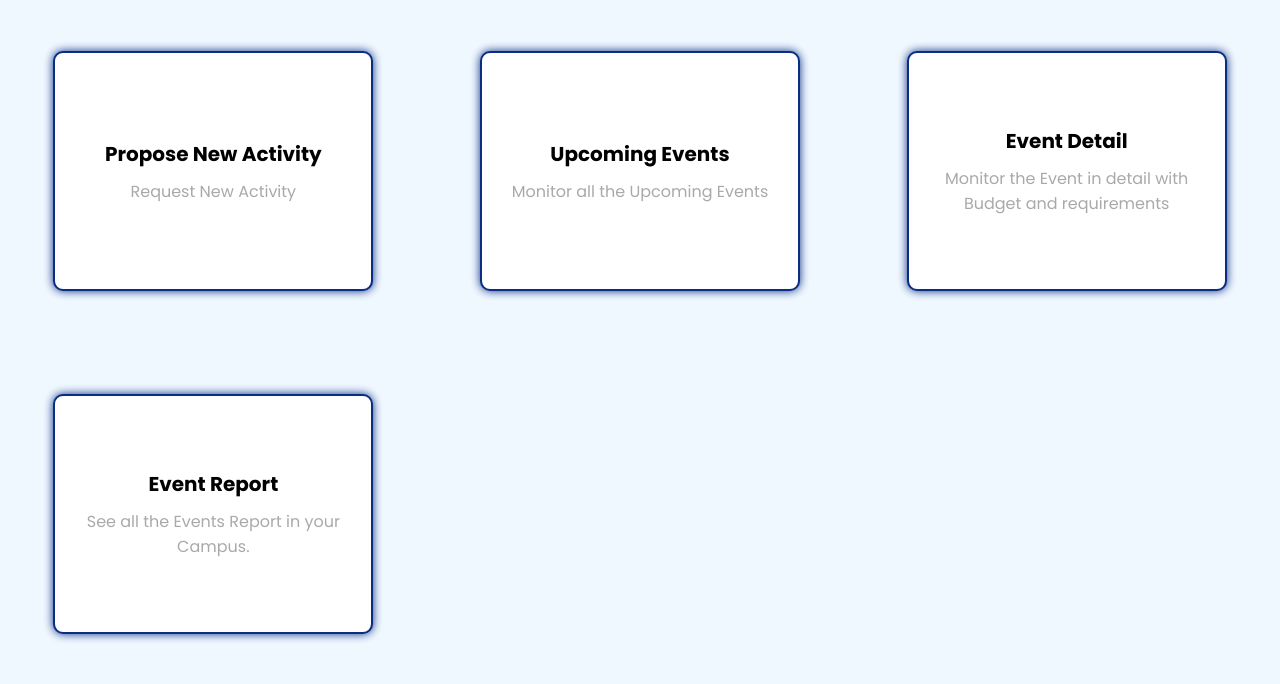
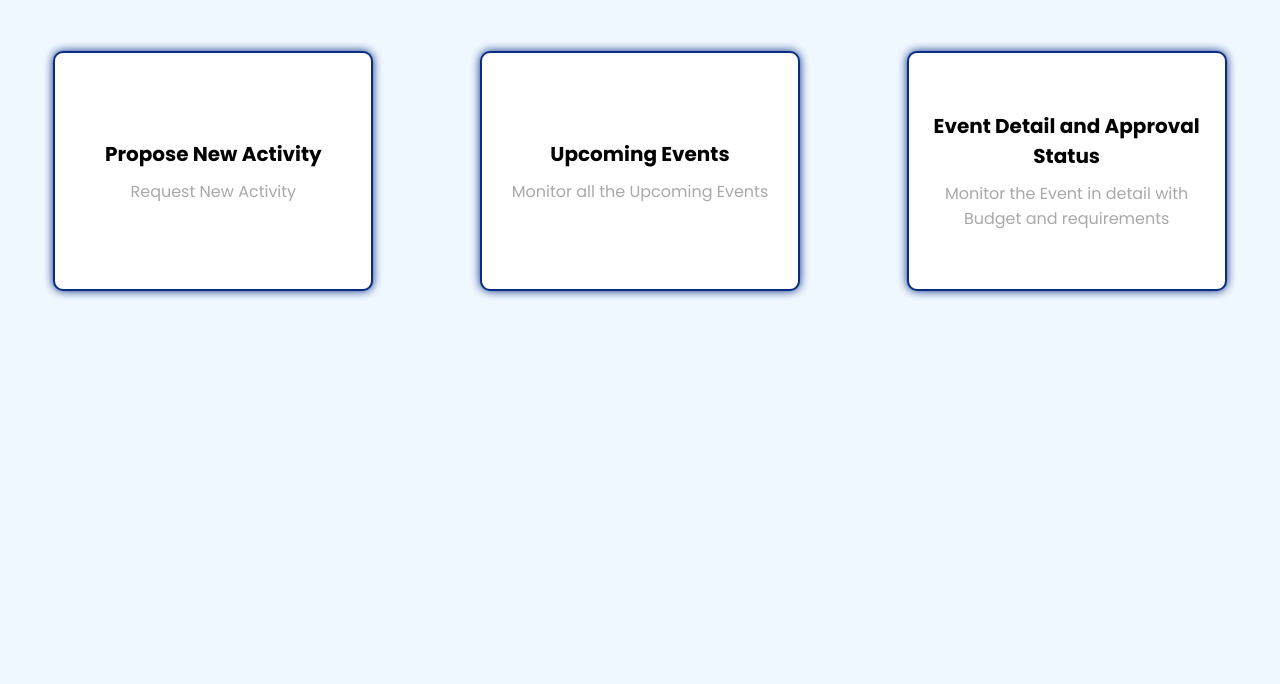
Before and after one commit to safalyakumbhare/Academic-Event-Manager, a PHP site: page /HomeFaculty.php in a window 1280 px wide. Shown: the part 80-764 px from the top of the page. Run offline with PHP 8.4, Linux system fonts and the light colour scheme; a user stored in the database is signed in; data comes from the database, SQL or seed files in the repository.

Commit message:
Bug fixes

```diff
--- a/HomeAdmin.php
+++ b/HomeAdmin.php
@@ -62,7 +62,7 @@ include ("header.php");
           <div class="content">
 
             <h2>Report of HOD's and Faculties</h2>
-            <p>Monitor Your Staff</p>
+            <p>View Staff's Department , username and password</p>
 
           </div>
         </div>
@@ -86,7 +86,7 @@ include ("header.php");
           <div class="content">
 
             <h2>Event Report</h2>
-            <p>See all the Events Report in your Campus.</p>
+            <p>View all the Events Report in your Campus.</p>
 
           </div>
         </div>
--- a/HomeFaculty.php
+++ b/HomeFaculty.php
@@ -53,25 +53,14 @@ include ("header.php");
         <div class="box hover-box" id="new-faculty">
           <div class="content">
 
-            <h2>Event Detail</h2>
+            <h2>Event Detail and Approval Status</h2>
             <p>Monitor the Event in detail with Budget and requirements</p>
 
           </div>
         </div>
       </a>
     </button>
-    <button class="bttn">
-      <a href="Event Report.php">
-        <div class="box hover-box" id="new-faculty">
-          <div class="content">
 
-            <h2>Event Report</h2>
-            <p>See all the Events Report in your Campus.</p>
-
-          </div>
-        </div>
-      </a>
-    </button>
 
   </div>
 </body>
```
